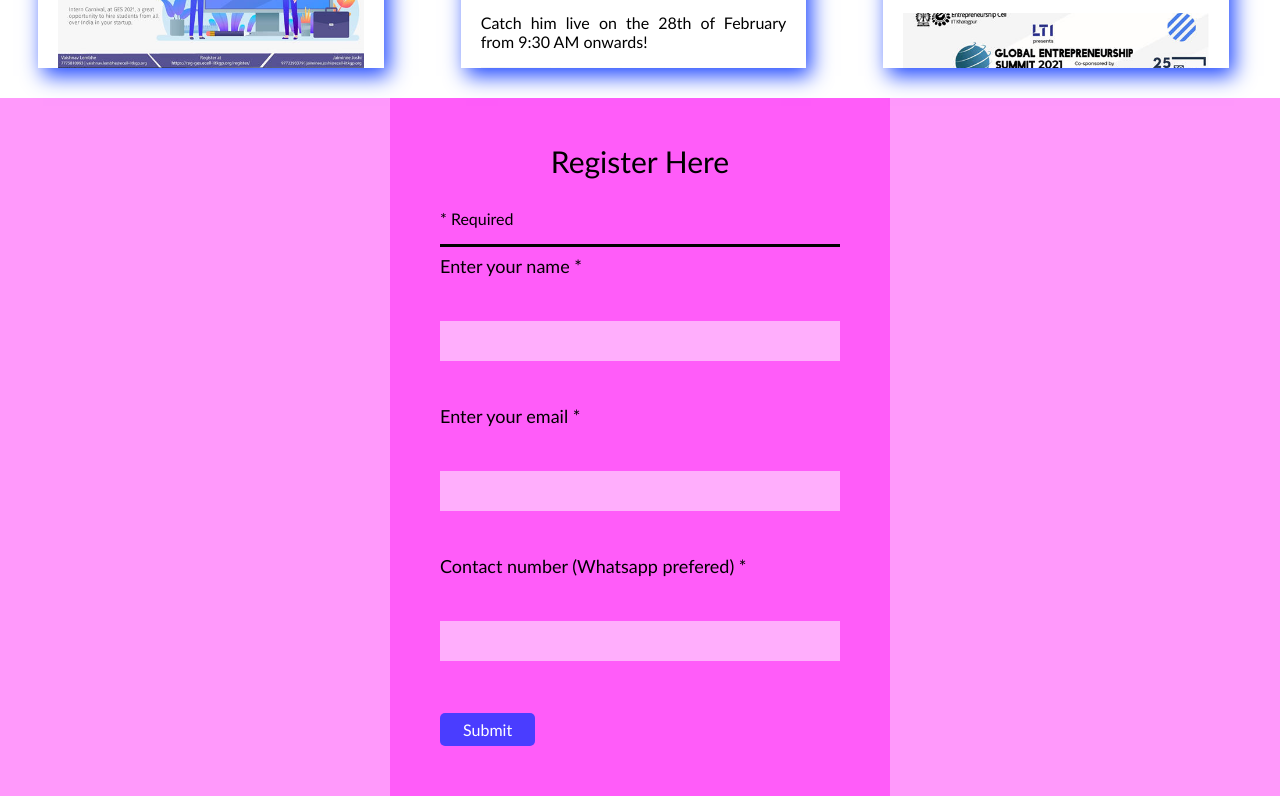
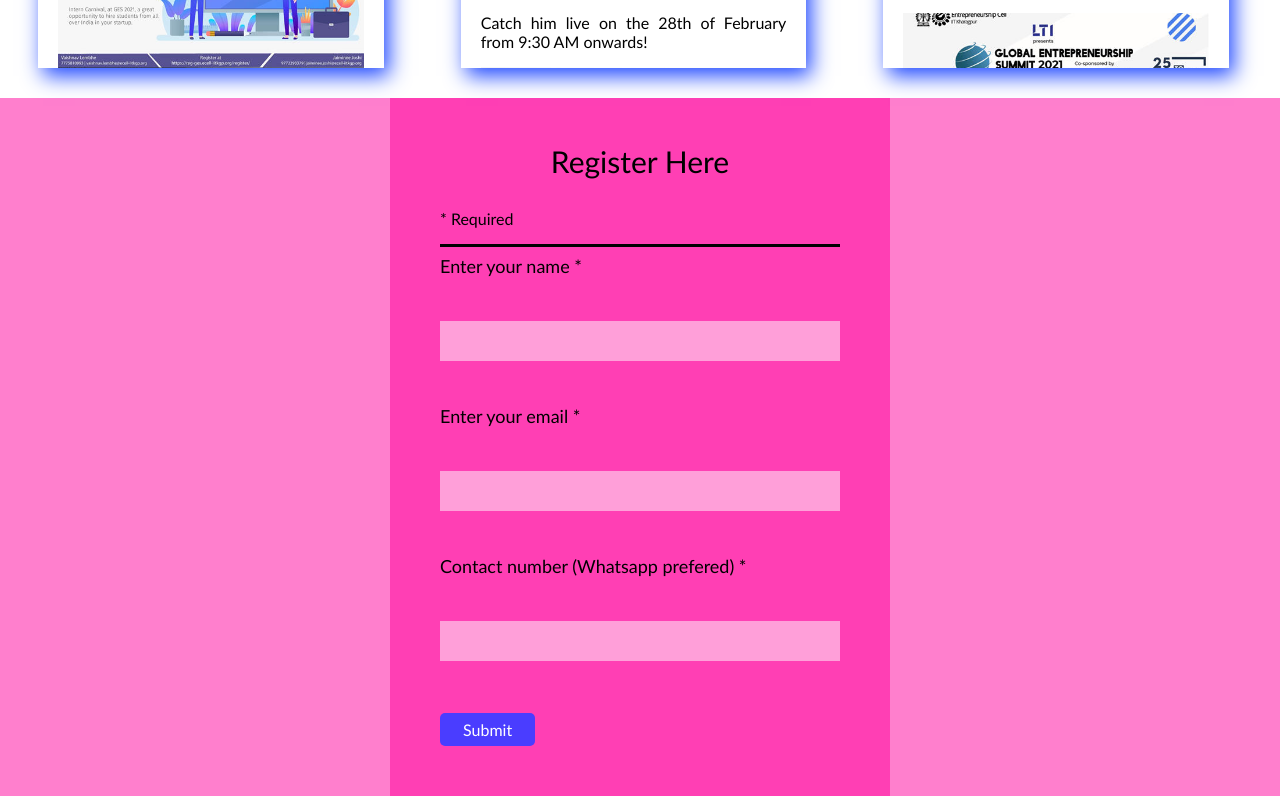
Before and after one commit to it-is-lokesh/Registration-form, a plain HTML site: page index.html in a window 1280 px wide. Shown: the part 1451-2247 px from the top of the page. Drawn offline with Linux system fonts and the light colour scheme.

Commit message:
Update Division.css

```diff
--- a/Division.css
+++ b/Division.css
@@ -27,7 +27,7 @@
 }
 
 .div2{
-    background:  rgba(255,0,245,0.4);
+    background:  rgba(255,0,155,0.5);
     max-width: 500px;
     margin-left: auto;
     margin-right: auto;
@@ -39,7 +39,7 @@
 }
 
 .div3{
-    background:  rgba(255,0,245,0.4);
+    background:  rgba(255,0,155,0.5);
     width: 100%;
     margin-left: auto;
     margin-right: auto;
```
